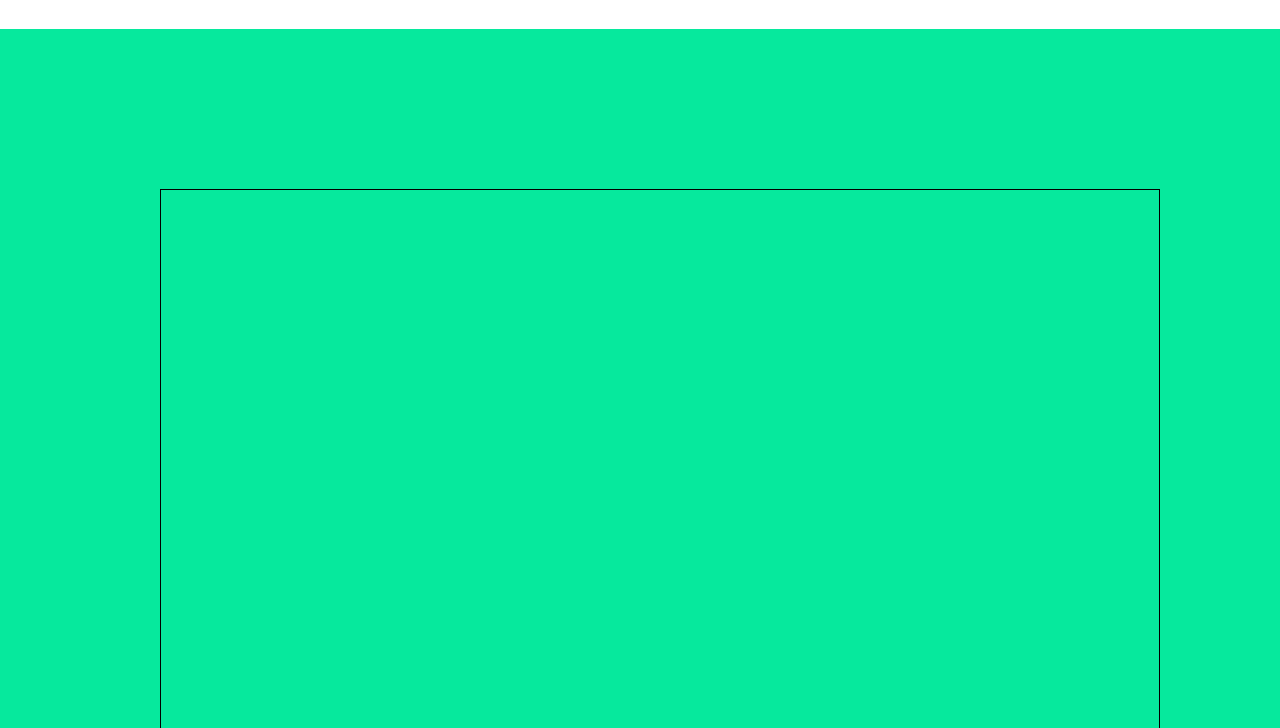
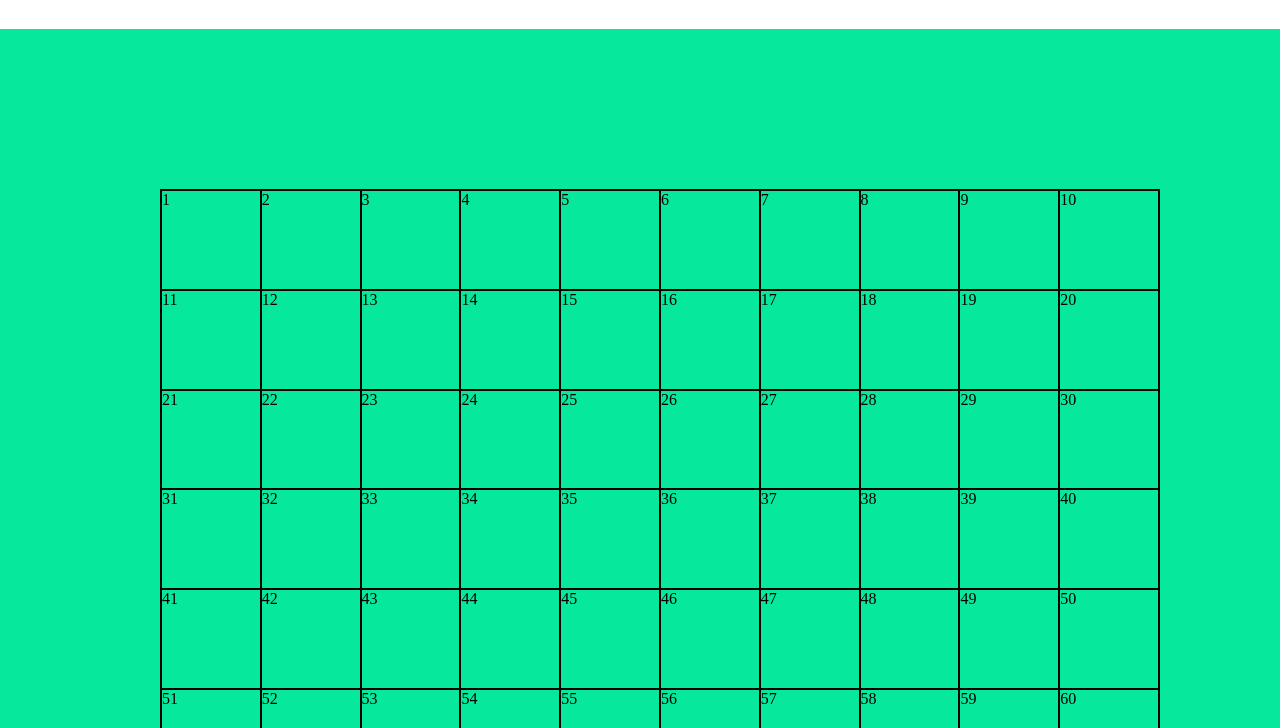
Before and after one commit to BrunoCanini/js-campominato-grid, a plain HTML site: page index.html in a window 1280 px wide. Both pictures are taken after a click on the button "PLAY". Shown: the part 72-800 px from the top of the page. Drawn offline with Linux system fonts and the light colour scheme.

Commit message:
controllo btn

```diff
--- a/index.html
+++ b/index.html
@@ -15,7 +15,7 @@
     </header>
 
     <main>
-        <div class="container">
+        <div id="container">
 
         </div>
     </main>
--- a/main.js
+++ b/main.js
@@ -1,11 +1,24 @@
+let contenitore = document.getElementById("container");
+
 const btnPlay = document.getElementById("btnHtml");
 
 btnPlay.addEventListener("click" , function(){
 
-    for (let i = 0; i < 100; i++) {
-        const element = i;
+    let pieno = true
 
-        console.log(i)
+    if( pieno = true){
+        for (let i = 1; i <= 100; i++) {
+            const element = i;
 
+            let box = document.createElement("div");
+            box.classList.add("square");
+            box.innerText = element;
+
+            contenitore.append(box)
+
+        }
+
+        pieno = false
     }
+
 })
--- a/style.css
+++ b/style.css
@@ -22,7 +22,7 @@ header{
 
 }
 
-.container{
+#container{
     width: 1000px;
     height: 1000px;
     margin: 0 auto;
```
